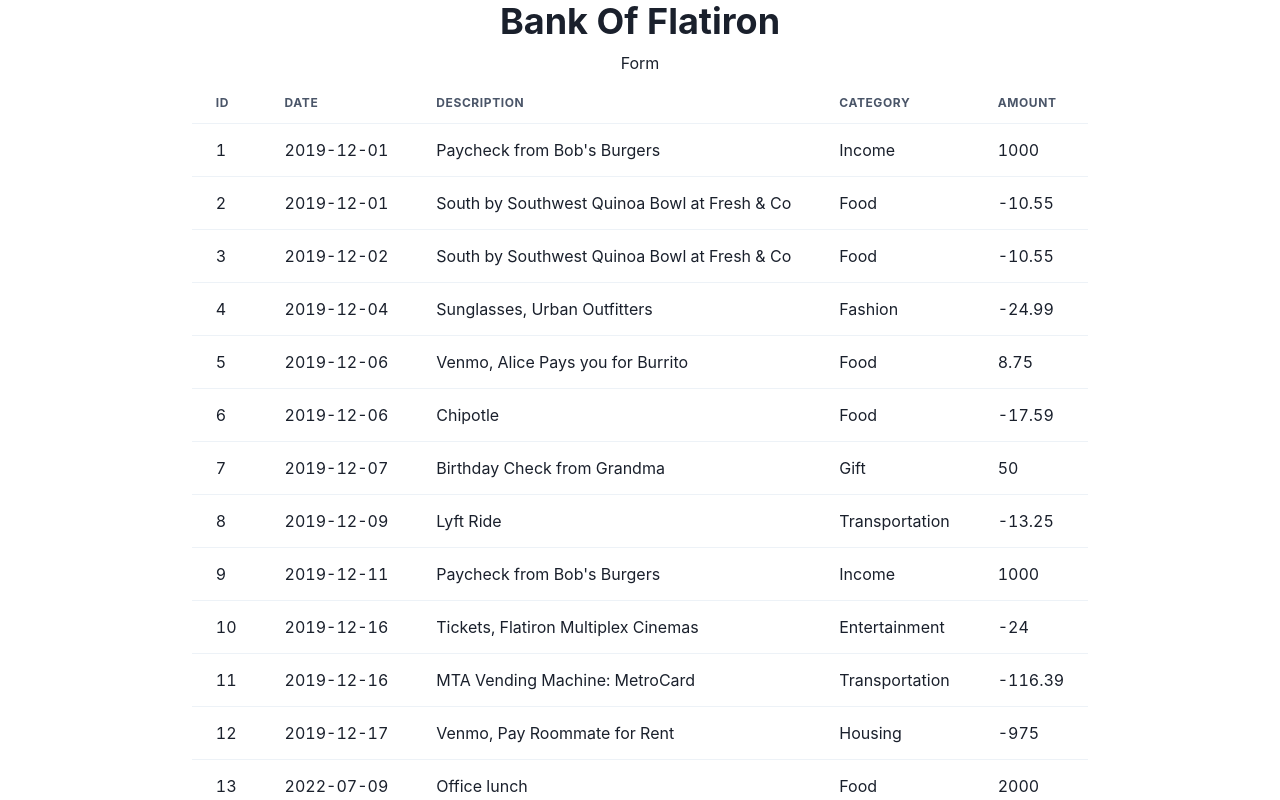
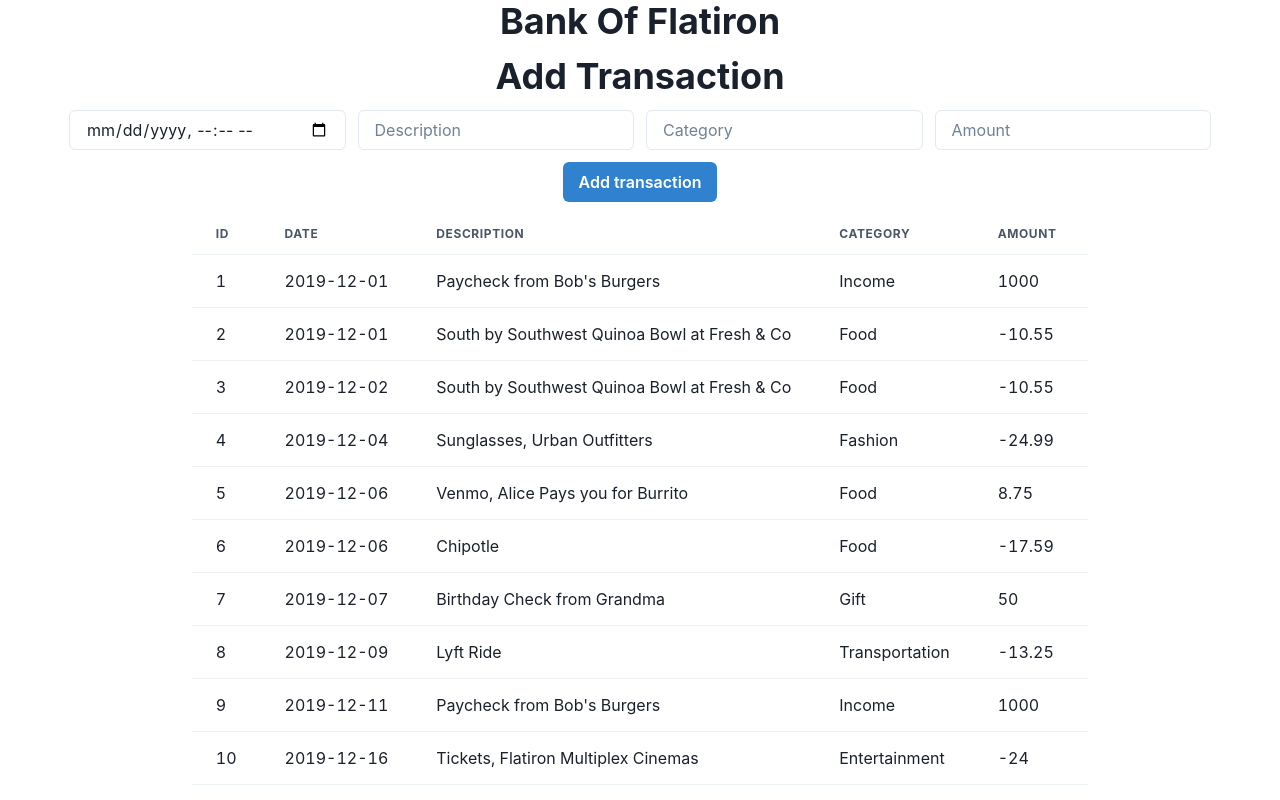
Before and after one commit to NellieMK65/bank-of-flatiron, a React (Create React App) app: page / in a window 1280 px wide. Shown: the top 800 px of the page. Built offline with nearby package versions, Linux system fonts and the light colour scheme; data requests are answered from the project's data file.

Commit message:
add transaction form

```diff
--- a/src/App.js
+++ b/src/App.js
@@ -1,6 +1,7 @@
 import { useEffect, useState } from 'react';
 import { Heading, VStack } from '@chakra-ui/react';
 import { TransactionList } from './components/TransactionList';
+import { AddTransaction } from './components/AddTransaction';
 
 function App() {
 	const [transactions, setTransactions] = useState([]);
@@ -17,10 +18,21 @@ function App() {
 			.catch((err) => console.log(err));
 	}, []);
 
+	const handleAddTransaction = (newTransaction) => {
+		setTransactions([
+			...transactions,
+			{
+				id: transactions.length + 1,
+				...newTransaction,
+				date: new Date(newTransaction.date).toDateString(),
+			},
+		]);
+	};
+
 	return (
-		<VStack>
+		<VStack spacing={3}>
 			<Heading as="h3">Bank Of Flatiron</Heading>
-			<div>Form</div>
+			<AddTransaction handleAddTransaction={handleAddTransaction} />
 			<TransactionList transactions={transactions} />
 		</VStack>
 	);
--- /dev/null
+++ b/src/components/AddTransaction.js
@@ -0,0 +1,78 @@
+import {
+	Button,
+	Center,
+	Heading,
+	Input,
+	Stack,
+	VStack,
+} from '@chakra-ui/react';
+import { useState } from 'react';
+
+export const AddTransaction = ({ handleAddTransaction }) => {
+	const [formData, setFormData] = useState({
+		date: '',
+		description: '',
+		category: '',
+		amount: '',
+	});
+
+	const handleFormData = (e) => {
+		setFormData({
+			...formData,
+			[e.target.name]: e.target.value,
+		});
+	};
+
+	const handleFormSubmit = (e) => {
+		e.preventDefault();
+
+		handleAddTransaction(formData);
+
+		setFormData({
+			date: '',
+			description: '',
+			category: '',
+			amount: '',
+		});
+	};
+
+	return (
+		<form onSubmit={handleFormSubmit}>
+			<VStack spacing={3}>
+				<Center>
+					<Heading as={'h5'}>Add Transaction</Heading>
+				</Center>
+				<Stack direction={'row'} spacing={3}>
+					<Input
+						placeholder="Date"
+						type="datetime-local"
+						value={formData.date}
+						name="date"
+						onChange={handleFormData}
+					/>
+					<Input
+						placeholder="Description"
+						value={formData.description}
+						name="description"
+						onChange={handleFormData}
+					/>
+					<Input
+						placeholder="Category"
+						value={formData.category}
+						name="category"
+						onChange={handleFormData}
+					/>
+					<Input
+						placeholder="Amount"
+						value={formData.amount}
+						name="amount"
+						onChange={handleFormData}
+					/>
+				</Stack>
+				<Button colorScheme="blue" type="submit">
+					Add transaction
+				</Button>
+			</VStack>
+		</form>
+	);
+};
```
